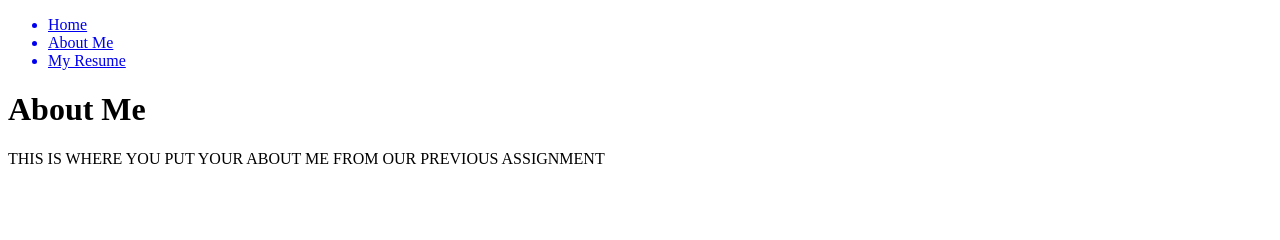
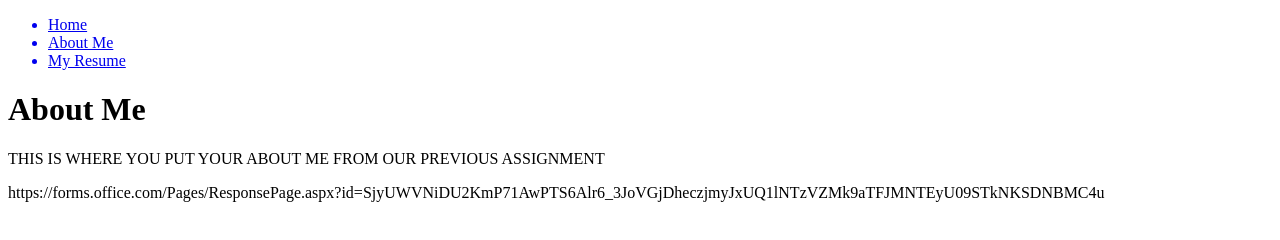
Before and after one commit to CCPS356116/CCPS356116.github.io, a plain HTML site: page aboutme.html in a window 1280 px wide. Drawn offline with Linux system fonts and the light colour scheme.

Commit message:
Update aboutme.html

```diff
--- a/aboutme.html
+++ b/aboutme.html
@@ -18,5 +18,6 @@
         <p> THIS IS WHERE YOU PUT YOUR ABOUT ME FROM OUR PREVIOUS ASSIGNMENT</p>
         </body>
       <footer>
+        https://forms.office.com/Pages/ResponsePage.aspx?id=SjyUWVNiDU2KmP71AwPTS6Alr6_3JoVGjDheczjmyJxUQ1lNTzVZMk9aTFJMNTEyU09STkNKSDNBMC4u
       </footer>
       </html>
```
